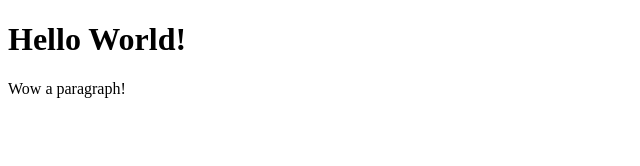
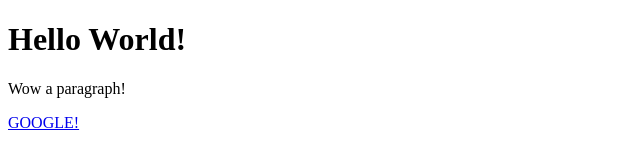
Before and after one commit to maxche/BootCamp-Project1-Demo, a plain HTML site: page index.html in a window 1280 px wide. Shown: the full height of the page, 0-640 px from the left. Drawn offline with Linux system fonts and the light colour scheme.

Commit message:
Added a new link to landing page

```diff
--- a/index.html
+++ b/index.html
@@ -9,5 +9,6 @@
 <body>
   <h1>Hello World!</h1>
   <p>Wow a paragraph!</p>
+  <a href="http://www.google.ca" target="_blank">GOOGLE!</a>
 </body>
 </html>
```
